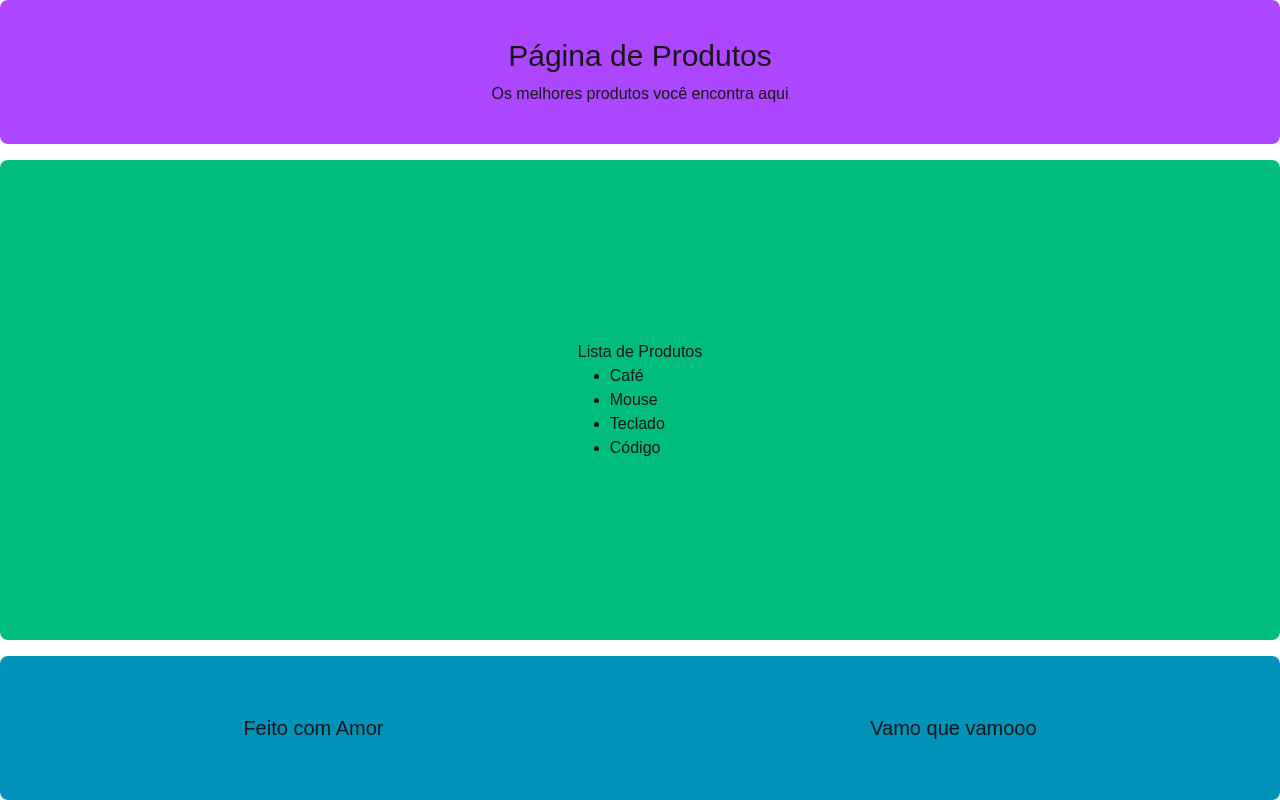
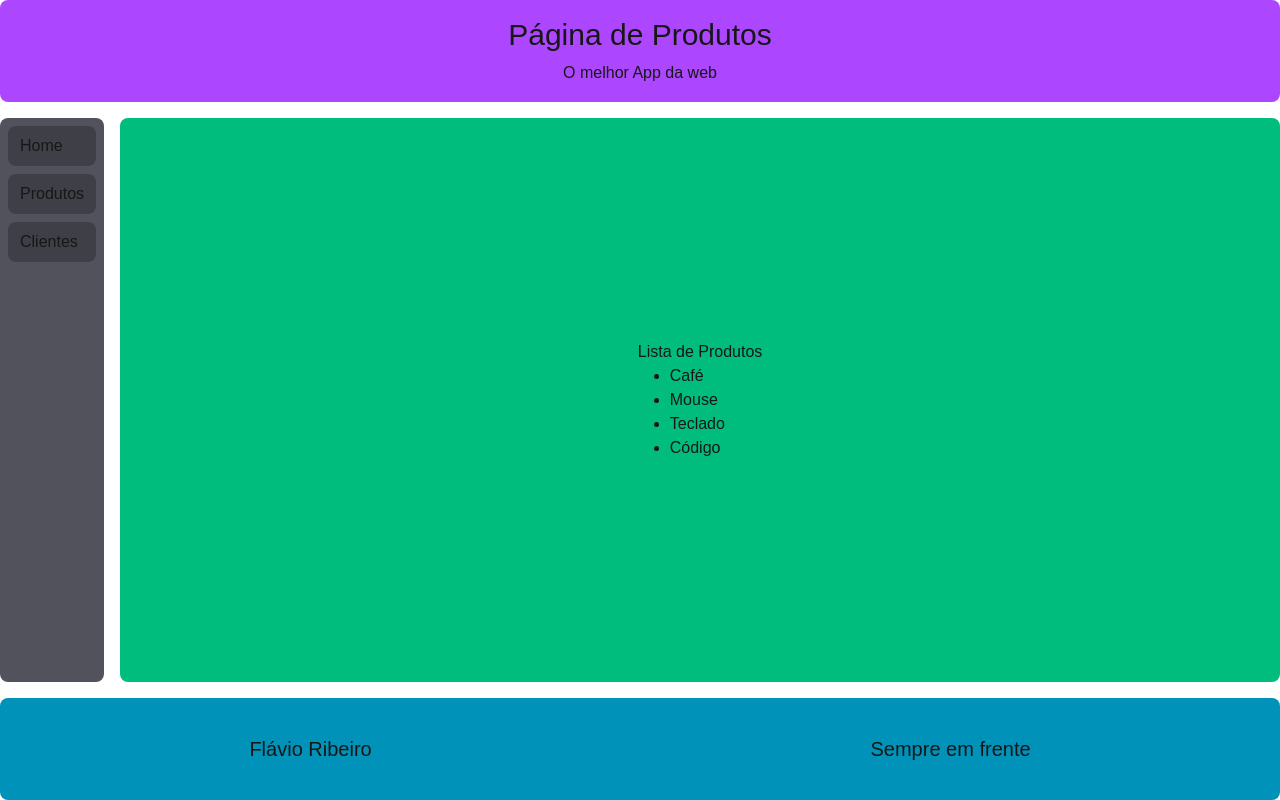
Before and after one commit to flavioribeiro-dev/aprendendo-ReactJS, a Next.js app in the folder FORMACAO-DEV/1.FUNDAMENTOS/my-app-1/: page /produtos in a window 1280 px wide. Built offline with nearby package versions, Linux system fonts and the light colour scheme.

Commit message:
aulas 21/22 - componente Menu com Links de Navegação

```diff
--- a/FORMACAO-DEV/1.FUNDAMENTOS/my-app-1/src/app/page.tsx
+++ b/FORMACAO-DEV/1.FUNDAMENTOS/my-app-1/src/app/page.tsx
@@ -1,103 +1,13 @@
 import Image from "next/image";
+import Modelo from '@/components/Modelo';
 
 export default function Home() {
   return (
-    <div className="font-sans grid grid-rows-[20px_1fr_20px] items-center justify-items-center min-h-screen p-8 pb-20 gap-16 sm:p-20">
-      <main className="flex flex-col gap-[32px] row-start-2 items-center sm:items-start">
-        <Image
-          className="dark:invert"
-          src="/next.svg"
-          alt="Next.js logo"
-          width={180}
-          height={38}
-          priority
-        />
-        <ol className="font-mono list-inside list-decimal text-sm/6 text-center sm:text-left">
-          <li className="mb-2 tracking-[-.01em]">
-            Get started by editing{" "}
-            <code className="bg-black/[.05] dark:bg-white/[.06] font-mono font-semibold px-1 py-0.5 rounded">
-              src/app/page.tsx
-            </code>
-            .
-          </li>
-          <li className="tracking-[-.01em]">
-            Save and see your changes instantly.
-          </li>
-        </ol>
-
-        <div className="flex gap-4 items-center flex-col sm:flex-row">
-          <a
-            className="rounded-full border border-solid border-transparent transition-colors flex items-center justify-center bg-foreground text-background gap-2 hover:bg-[#383838] dark:hover:bg-[#ccc] font-medium text-sm sm:text-base h-10 sm:h-12 px-4 sm:px-5 sm:w-auto"
-            href="https://vercel.com/new?utm_source=create-next-app&utm_medium=appdir-template-tw&utm_campaign=create-next-app"
-            target="_blank"
-            rel="noopener noreferrer"
-          >
-            <Image
-              className="dark:invert"
-              src="/vercel.svg"
-              alt="Vercel logomark"
-              width={20}
-              height={20}
-            />
-            Deploy now
-          </a>
-          <a
-            className="rounded-full border border-solid border-black/[.08] dark:border-white/[.145] transition-colors flex items-center justify-center hover:bg-[#f2f2f2] dark:hover:bg-[#1a1a1a] hover:border-transparent font-medium text-sm sm:text-base h-10 sm:h-12 px-4 sm:px-5 w-full sm:w-auto md:w-[158px]"
-            href="https://nextjs.org/docs?utm_source=create-next-app&utm_medium=appdir-template-tw&utm_campaign=create-next-app"
-            target="_blank"
-            rel="noopener noreferrer"
-          >
-            Read our docs
-          </a>
-        </div>
-      </main>
-      <footer className="row-start-3 flex gap-[24px] flex-wrap items-center justify-center">
-        <a
-          className="flex items-center gap-2 hover:underline hover:underline-offset-4"
-          href="https://nextjs.org/learn?utm_source=create-next-app&utm_medium=appdir-template-tw&utm_campaign=create-next-app"
-          target="_blank"
-          rel="noopener noreferrer"
-        >
-          <Image
-            aria-hidden
-            src="/file.svg"
-            alt="File icon"
-            width={16}
-            height={16}
-          />
-          Learn
-        </a>
-        <a
-          className="flex items-center gap-2 hover:underline hover:underline-offset-4"
-          href="https://vercel.com/templates?framework=next.js&utm_source=create-next-app&utm_medium=appdir-template-tw&utm_campaign=create-next-app"
-          target="_blank"
-          rel="noopener noreferrer"
-        >
-          <Image
-            aria-hidden
-            src="/window.svg"
-            alt="Window icon"
-            width={16}
-            height={16}
-          />
-          Examples
-        </a>
-        <a
-          className="flex items-center gap-2 hover:underline hover:underline-offset-4"
-          href="https://nextjs.org?utm_source=create-next-app&utm_medium=appdir-template-tw&utm_campaign=create-next-app"
-          target="_blank"
-          rel="noopener noreferrer"
-        >
-          <Image
-            aria-hidden
-            src="/globe.svg"
-            alt="Globe icon"
-            width={16}
-            height={16}
-          />
-          Go to nextjs.org →
-        </a>
-      </footer>
-    </div>
+    <Modelo
+        cabecalho_titulo="Página Principal"
+    >
+        <h1>Página principal</h1>
+        <p>Navegue pelos links ao lado</p>
+    </Modelo>
   );
 }
--- a/FORMACAO-DEV/1.FUNDAMENTOS/my-app-1/src/components/Cabecalho.tsx
+++ b/FORMACAO-DEV/1.FUNDAMENTOS/my-app-1/src/components/Cabecalho.tsx
@@ -5,7 +5,7 @@ export default function Cabecalho(props: any) {
             bg-purple-500 h-36 rounded-lg
         `}>
             <h1 className="text-3xl">{props.cabecalho_titulo}</h1>
-            <h3>{props.cabecalho_subtitulo}</h3>
+            <h3>O melhor App da web</h3>
         </div>
     )
 }
--- /dev/null
+++ b/FORMACAO-DEV/1.FUNDAMENTOS/my-app-1/src/components/Menu.tsx
@@ -0,0 +1,14 @@
+import MenuItem from "./MenuItem";
+
+export default function Menu() {
+    return (
+        <div className={`
+            flex flex-col gap-2 p-2
+            bg-zinc-600 rounded-lg
+        `}>
+            <MenuItem menu_item="Home" url="/" />
+            <MenuItem menu_item="Produtos" url="/produtos" />
+            <MenuItem menu_item="Clientes" url="/clientes" />
+        </div>
+    )
+}
--- /dev/null
+++ b/FORMACAO-DEV/1.FUNDAMENTOS/my-app-1/src/components/MenuItem.tsx
@@ -0,0 +1,13 @@
+import Link from "next/link";
+
+export default function MenuItem(props: any) {
+    return (
+        <Link href={props.url}
+            className={`
+            px-3 py-2 rounded-lg hover:bg-zinc-800
+            bg-zinc-700 cursor-pointer text-start
+        `}
+            >{props.menu_item}
+        </Link>
+    )
+}
--- a/FORMACAO-DEV/1.FUNDAMENTOS/my-app-1/src/components/Modelo.tsx
+++ b/FORMACAO-DEV/1.FUNDAMENTOS/my-app-1/src/components/Modelo.tsx
@@ -1,21 +1,23 @@
 import Cabecalho from "./Cabecalho";
 import Conteudo from "./Conteudo";
 import Rodape from "./Rodape";
+import Menu from './Menu';
+
 
 export default function PageDefault(props: any) {
     return (
         <div className="flex flex-col gap-4 h-screen">
             <Cabecalho
                 cabecalho_titulo={props.cabecalho_titulo}
-                cabecalho_subtitulo={props.cabecalho_subtitulo}
             />
-            <Conteudo>
-                <div>{props.children}</div>
-            </Conteudo>
-            <Rodape
-                rodape_texto_esquerda={props.rodape_texto_esquerda}
-                rodape_texto_direita={props.rodape_texto_direita}
-            />
+            <div className="flex gap-4 h-screen">
+                <Menu />
+                <Conteudo>
+                    <div>{props.children}</div>
+                </Conteudo>
+            </div>
+
+            <Rodape />
         </div>
     )
 }
--- a/FORMACAO-DEV/1.FUNDAMENTOS/my-app-1/src/components/Rodape.tsx
+++ b/FORMACAO-DEV/1.FUNDAMENTOS/my-app-1/src/components/Rodape.tsx
@@ -4,8 +4,8 @@ export default function Rodape(props: any) {
             flex justify-around items-center h-36 text-xl
             bg-cyan-600 rounded-lg
         `}>
-            <div>{props.rodape_texto_esquerda}</div>
-            <div>{props.rodape_texto_direita}</div>
+            <div>Flávio Ribeiro</div>
+            <div>Sempre em frente</div>
         </div>
     )
 }
--- a/FORMACAO-DEV/1.FUNDAMENTOS/my-app-1/src/pages/clientes.tsx
+++ b/FORMACAO-DEV/1.FUNDAMENTOS/my-app-1/src/pages/clientes.tsx
@@ -5,9 +5,6 @@ export default function Clientes() {
     return (
         <Modelo
             cabecalho_titulo="Clientes de Ouro"
-            cabecalho_subtitulo="Nossos Clientes são os melhores..."
-            rodape_texto_esquerda="Não deixe para depois"
-            rodape_texto_direita="Vamo juntooo"
         >
             <h1>Clientes</h1>
             <p>Conheça nossos Produtos e se torne nosso Cliente</p>
--- a/FORMACAO-DEV/1.FUNDAMENTOS/my-app-1/src/pages/produtos.tsx
+++ b/FORMACAO-DEV/1.FUNDAMENTOS/my-app-1/src/pages/produtos.tsx
@@ -6,9 +6,6 @@ export default function Produtos() {
     return (
         <Modelo
             cabecalho_titulo="Página de Produtos"
-            cabecalho_subtitulo="Os melhores produtos você encontra aqui"
-            rodape_texto_esquerda="Feito com Amor"
-            rodape_texto_direita="Vamo que vamooo"
         >
             <h1>Lista de Produtos</h1>
             <ul className='list-disc pl-8'>
```
